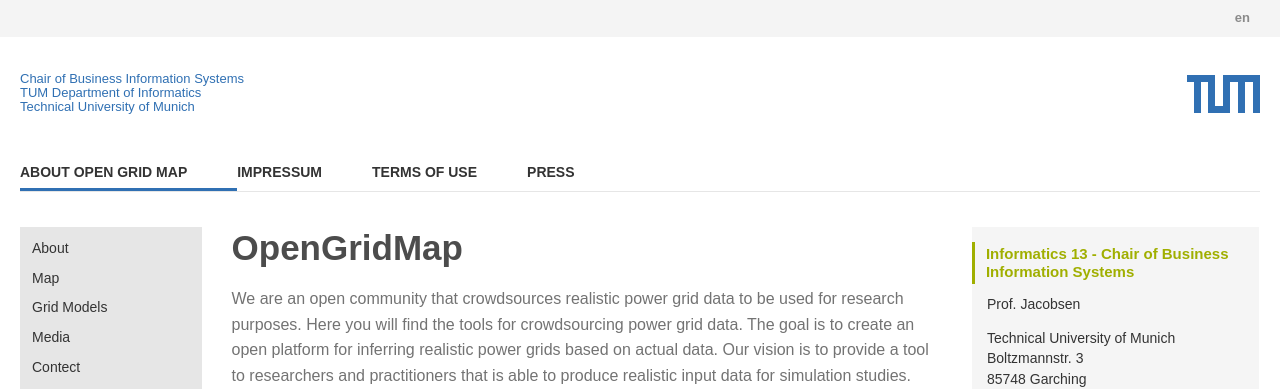
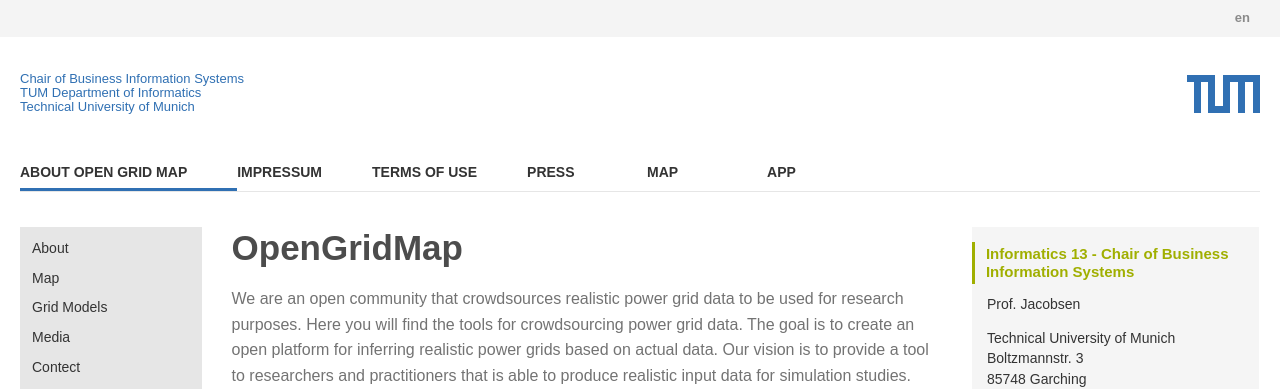
Before and after one commit to meagrivera/OpenGridMap, a Jekyll site: the page built from _pages/home.html, in a window 1280 px wide and 900 px high. Shown: the top 389 px of the window. Built offline with Jekyll 4.4.1, drawn with Linux system fonts in a browser that asks for light colours.

Commit message:
added app playstore link

```diff
--- a/_config.yml
+++ b/_config.yml
@@ -13,3 +13,9 @@
 
     - label: Press
       url: /press/
+
+    - label: Map
+      url: /map/
+
+    - label: App
+      url: https://play.google.com/store/apps/details?id=tanuj.opengridmap
```
